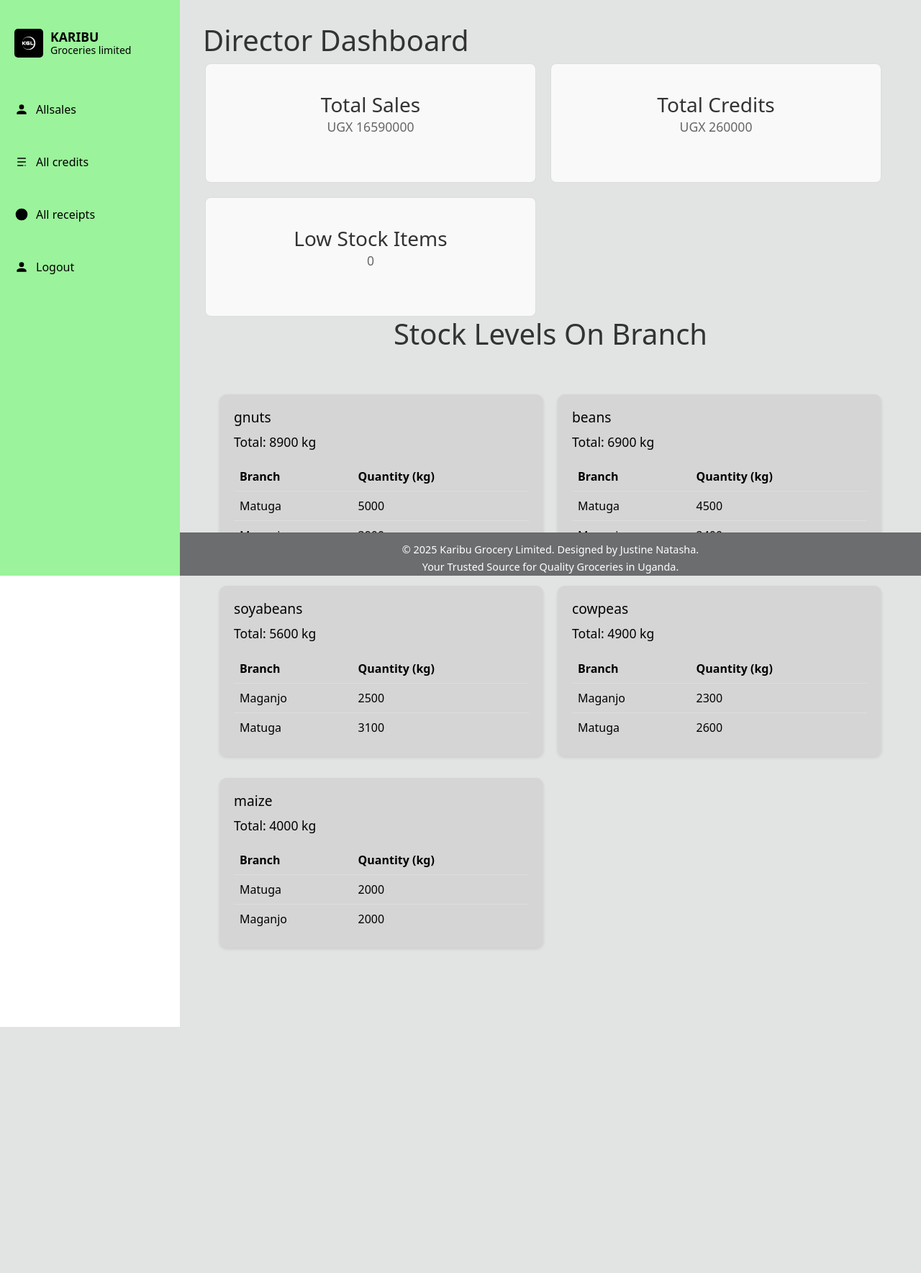
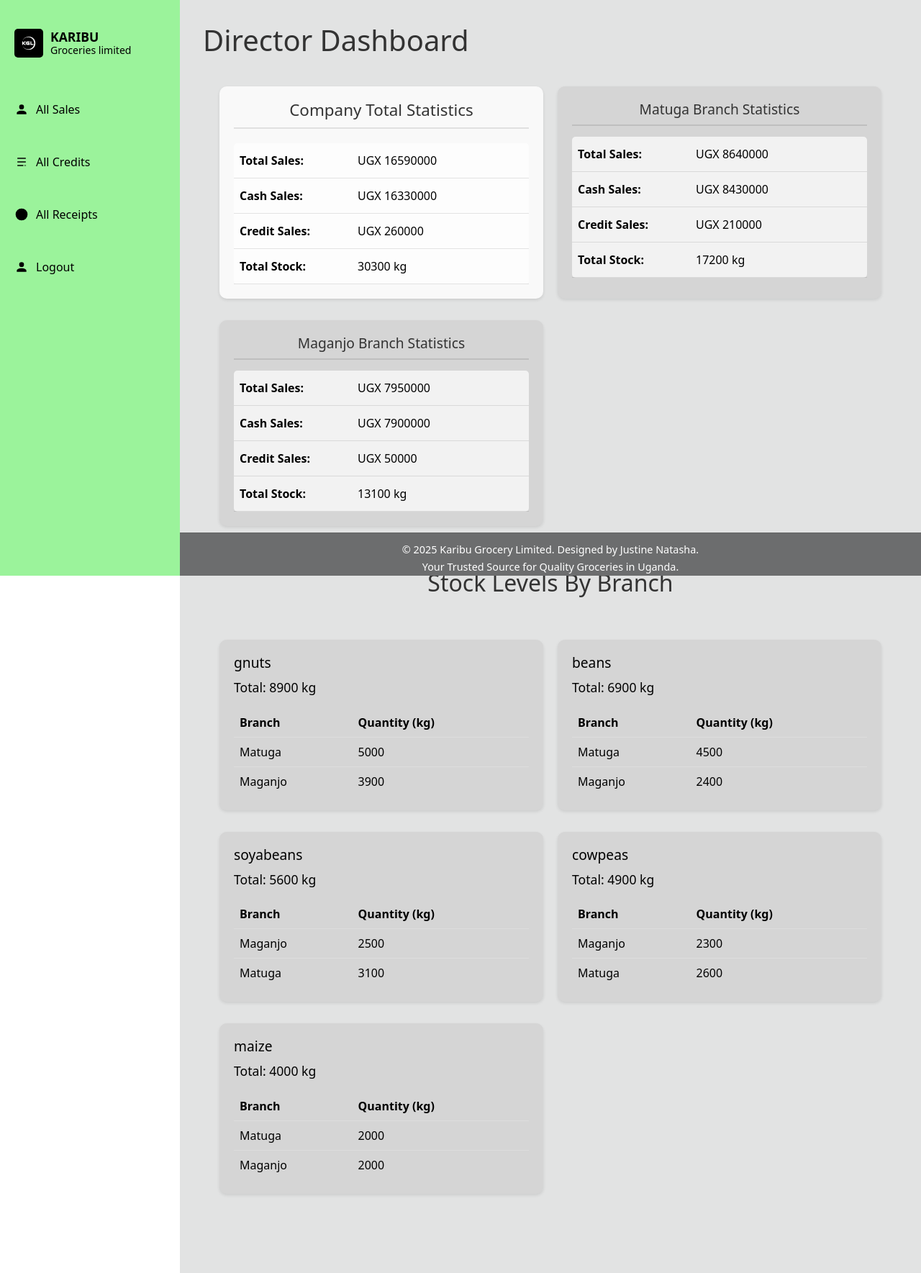
Before and after one commit to Natasha-Justine/karibu, a Django app: page /dashboard1/ in a window 1280 px wide. Shown: the whole page at 72% size. Before the commit the page ends 1427 px from the top, so only its background shows below. Run offline with Django 5.2, Linux system fonts and the light colour scheme; a user stored in the database is signed in; data comes from the database, SQL or seed files in the repository; both versions use the stored data as it was after the commit.

Commit message:
added total sales of each branch

```diff
--- a/home/templates/home/allsales.html
+++ b/home/templates/home/allsales.html
@@ -15,6 +15,7 @@
         .container {
             margin-left: 250px;
             width: calc(100% - 250px); /* Subtract sidebar width */
+            padding-bottom: 20px;
         }
         .salestables {
             margin: 20px auto;
--- a/home/templates/home/credit.html
+++ b/home/templates/home/credit.html
@@ -251,9 +251,9 @@
                         <td>{{ item.branch_name }}</td>
                         {% if user.is_manager or user.is_salesagent %}
                         <td>
-                            <a href="/credit_view/{{item.id}}/">View</a>
-                            <a href="/credit_edit/{{item.id}}/">Edit</a>
-                            <a href="/credit_delete/{{item.id}}/">Delete</a>
+                            <a href="/credit_view/{{item.id}}/"class=""><i class="bi bi-eye-fill"></i></a>
+                            <a href="/credit_edit/{{item.id}}/" class="text-dark" style="text-decoration: none;"><i class="bi bi-pencil-fill"></i></a>
+                            <a href="/credit_delete/{{item.id}}/" class="text-danger"><i class="bi bi-trash-fill"></i></a>
                         {% endif %}
                         </td>
                     </tr>
--- a/home/templates/home/dashboard1.html
+++ b/home/templates/home/dashboard1.html
@@ -214,6 +214,75 @@
         .branch-table tbody tr:last-child td {
             border-bottom: none;
         }
+
+        .branch-stats-grid {
+            display: grid;
+            grid-template-columns: repeat(auto-fit, minmax(300px, 1fr));
+            gap: 20px;
+            padding: 20px;
+            margin-top: 20px;
+            max-width: 960px;
+            width: 100%;
+            margin-left: auto;
+            margin-right: auto;
+        }
+
+        .branch-card {
+            background: rgb(213, 213, 213);
+            border-radius: 10px;
+            box-shadow: 0 2px 4px rgba(0,0,0,0.1);
+            padding: 20px;
+            margin-bottom: 10px;
+            transition: transform 0.2s ease;
+        }
+
+        .branch-card:hover {
+            transform: translateY(-5px);
+        }
+
+        .branch-card.company-total {
+            background-color: #f9f9f9;
+            border: 2px solid #4CAF50;
+        }
+
+        .branch-card h4 {
+            color: #333;
+            margin-bottom: 15px;
+            font-size: 1.2rem;
+            text-align: center;
+            padding-bottom: 10px;
+            border-bottom: 2px solid rgba(0,0,0,0.1);
+        }
+
+        .branch-stats-table {
+            width: 100%;
+            border-collapse: collapse;
+            margin-top: 10px;
+            color: black;
+            background: rgba(255,255,255,0.7);
+            border-radius: 5px;
+        }
+
+        .branch-stats-table th, .branch-stats-table td {
+            padding: 12px 8px;
+            text-align: left;
+            border-bottom: 1px solid rgba(0,0,0,0.1);
+        }
+
+        .branch-stats-table th {
+            font-weight: bold;
+            width: 40%;
+        }
+
+        .branch-stats-table td {
+            font-weight: 500;
+        }
+
+        @media (max-width: 768px) {
+            .branch-stats-grid {
+                grid-template-columns: 1fr;
+            }
+        }
     </style>
 </head>
 <body>
@@ -229,25 +298,25 @@
                 </div>
             </div>
         </div>
-        <a href="" class="menu-item">
+        <a href="/allsales/" class="menu-item">
             <svg viewBox="0 0 24 24">
                 <path fill="currentColor" d="M12,4A4,4 0 0,1 16,8A4,4 0 0,1 12,12A4,4 0 0,1 8,8A4,4 0 0,1 12,4M12,14C16.42,14 20,15.79 20,18V20H4V18C4,15.79 7.58,14 12,14Z"/>
             </svg>
-            <span>Allsales</span>
+            <span>All Sales</span>
         </a><br>
 
-        <a href="" class="menu-item">
+        <a href="/credit/" class="menu-item">
             <svg viewBox="0 0 24 24">
                 <path fill="currentColor" d="M5,5H19V7H5M5,11H19V13H5M5,17H15V19H5M17,17V19L20,18L17,17Z"/>
             </svg>
-            <span>All credits</span>
+            <span>All Credits</span>
         </a><br>
 
-        <a href="" class="menu-item">
+        <a href="/receipt/" class="menu-item">
             <svg viewBox="0 0 24 24">
                 <path fill="currentColor" d="M11,17H13V15H11V17M11,13H13V7H11V13M12,2A10,10 0 0,0 2,12A10,10 0 0,0 12,22A10,10 0 0,0 22,12A10,10 0 0,0 12,2Z"/>
             </svg>
-            <span>All receipts</span>
+            <span>All Receipts</span>
         </a><br>
         {% if user.is_authenticated %}
         <form action="{% url 'logout' %}" method="POST">
@@ -263,21 +332,60 @@
     </div>
     <div class="main-content">
         <h1 style="color:#333">Director Dashboard</h1>
-        <div class="card-container">
-            <div class="dashboard-card">
-                <h3>Total Sales</h3>
-                <p>UGX {{ total_sales| floatformat:0 }}</p><br>
+
+        <div class="branch-stats-grid">
+            <div class="branch-card" style="background-color: #f9f9f9;">
+                <h4 style="color: #333; font-size: 1.4rem; margin-bottom: 20px;">Company Total Statistics</h4>
+                <table class="branch-stats-table">
+                    <tbody>
+                        <tr>
+                            <th>Total Sales:</th>
+                            <td>UGX {{ total_sales|floatformat:0 }}</td>
+                        </tr>
+                        <tr>
+                            <th>Cash Sales:</th>
+                            <td>UGX {{ total_cash_sales|floatformat:0 }}</td>
+                        </tr>
+                        <tr>
+                            <th>Credit Sales:</th>
+                            <td>UGX {{ total_credit_sales|floatformat:0 }}</td>
+                        </tr>
+                        <tr>
+                            <th>Total Stock:</th>
+                            <td>{{ total_stock }} kg</td>
+                        </tr>
+                    </tbody>
+                </table>
             </div>
-            <div class="dashboard-card">
-                <h3>Total Credits</h3>
-                <p>UGX {{ total_credit_sales| floatformat:0 }}</p><br>
+
+            {% for branch_name, stats in branch_stats.items %}
+            <div class="branch-card">
+                <h4>{{ branch_name }} Branch Statistics</h4>
+                <table class="branch-stats-table">
+                    <tbody>
+                        <tr>
+                            <th>Total Sales:</th>
+                            <td>UGX {{ stats.total_sales|floatformat:0 }}</td>
+                        </tr>
+                        <tr>
+                            <th>Cash Sales:</th>
+                            <td>UGX {{ stats.cash_sales|floatformat:0 }}</td>
+                        </tr>
+                        <tr>
+                            <th>Credit Sales:</th>
+                            <td>UGX {{ stats.credit_sales|floatformat:0 }}</td>
+                        </tr>
+                        <tr>
+                            <th>Total Stock:</th>
+                            <td>{{ stats.total_stock }} kg</td>
+                        </tr>
+                    </tbody>
+                </table>
             </div>
-            <div class="dashboard-card">
-                <h3>Low Stock Items</h3>
-                <p>{{ low_stock_items.count }}</p><br>
-            </div>
+            {% endfor %}
         </div>
-        <h1 style="text-align: center; color: #333;">Stock Levels On Branch</h1>
+
+        <h2 style="text-align: center; color: #333; margin-top: 30px;">Stock Levels By Branch</h2>
         <div class="stock-grid">
             {% for stock in combined_stocks %}
             <div class="stock-card">
@@ -312,5 +420,24 @@
     </footer>
 
     <script src="{% static 'bootstrap-5.0.2-dist/js/bootstrap.bundle.js' %}"></script>
+    <script>
+        document.addEventListener('DOMContentLoaded', function() {
+            // Prevent link clicks from navigating, except logout
+            const menuLinks = document.querySelectorAll('.menu-item:not(button.menu-item)');
+            menuLinks.forEach(link => {
+                link.addEventListener('click', function(e) {
+                    e.preventDefault();
+                });
+            });
+
+            // Prevent action buttons in cards from navigating
+            const actionButtons = document.querySelectorAll('.dashboard-card input[type="submit"]');
+            actionButtons.forEach(button => {
+                button.addEventListener('click', function(e) {
+                    e.preventDefault();
+                });
+            });
+        });
+    </script>
 </body>
 </html>
--- a/home/templates/home/viewsales.html
+++ b/home/templates/home/viewsales.html
@@ -60,7 +60,7 @@
     <a href="/allsales/" class="btn btn-primary mb-3">Back</a>
     <div class="container mt-4">
         <div class="card shadow-lg border-0">
-            <div class="card-header bg-primary text-white text-center py-3">
+            <div style="background-color: #9bf39b;" class="card-header text-white text-center py-3">
                 <h1>Transaction Details</h1>
             </div>
 
@@ -101,8 +101,8 @@
                 </div>
                 <div class="d-flex justify-content-end mt-4 gap-3">
                     {% if user.is_manager or user.is_salesagent %}
-                    <a href="/edit/{{ details.id }}" class="btn btn-outline-primary"><i class="bi bi-pencil-fill me-2"></i> Edit</a>
-                    <a href="/delete/{{ details.id }}" class="btn btn-outline-danger"><i class="bi bi-trash-fill me-2"></i> Delete</a>
+                    <a href="/edit/{{ details.id }}" class="btn btn-outline-primary"><i class="bi bi-pencil-fill me-2"></i></a>
+                    <a href="/delete/{{ details.id }}" class="btn btn-outline-danger"><i class="bi bi-trash-fill me-2"></i></a>
                     {% endif %}
                 </div>
             </div>
--- a/home/views.py
+++ b/home/views.py
@@ -380,20 +380,43 @@ def owner(request):
     Owner dashboard view.
     Shows company-wide statistics and stock levels across all branches.
     """
-    # Calculate company-wide statistics
-    total_cash_sales = Sale.objects.filter(method_of_payment='Cash').aggregate(
-        total_cash=Sum('amount_received')
-    )['total_cash'] or 0
+    # Get all branches
+    branches = Branch.objects.all()
+    branch_stats = {}
 
-    total_credit_sales = Credit.objects.aggregate(
-        total_credit=Sum('amount_due')
-    )['total_credit'] or 0
+    # Calculate stats for each branch
+    for branch in branches:
+        cash_sales = Sale.objects.filter(
+            product_name__branch_name=branch.branch_name,
+            method_of_payment='Cash'
+        ).aggregate(
+            total_cash=Sum('amount_received')
+        )['total_cash'] or 0
 
+        credit_sales = Credit.objects.filter(
+            branch_name=branch.branch_name
+        ).aggregate(
+            total_credit=Sum('amount_due')
+        )['total_credit'] or 0
+
+        total_stock = Stock.objects.filter(
+            branch_name=branch.branch_name
+        ).aggregate(
+            total_quantity=Sum('tonnage')
+        )['total_quantity'] or 0
+
+        branch_stats[branch.branch_name] = {
+            'cash_sales': cash_sales,
+            'credit_sales': credit_sales,
+            'total_sales': cash_sales + credit_sales,
+            'total_stock': total_stock
+        }
+
+    # Calculate company-wide totals
+    total_cash_sales = sum(stats['cash_sales'] for stats in branch_stats.values())
+    total_credit_sales = sum(stats['credit_sales'] for stats in branch_stats.values())
     total_sales = total_cash_sales + total_credit_sales
-
-    total_stock = Stock.objects.aggregate(
-        total_quantity=Sum('tonnage')
-    )['total_quantity'] or 0
+    total_stock = sum(stats['total_stock'] for stats in branch_stats.values())
 
     # Group stocks by item name across branches
     all_stocks = Stock.objects.all()
@@ -426,6 +449,7 @@ def owner(request):
         'recent_sales': recent_sales,
         'combined_stocks': combined_stocks,
         'low_stock_items': low_stock_items,
+        'branch_stats': branch_stats,
     }
     return render(request, 'home/dashboard1.html', context)
 
```
Also changed, not shown: home/templates/home/dashboard2.html (+27 -13 lines), db.sqlite3.
